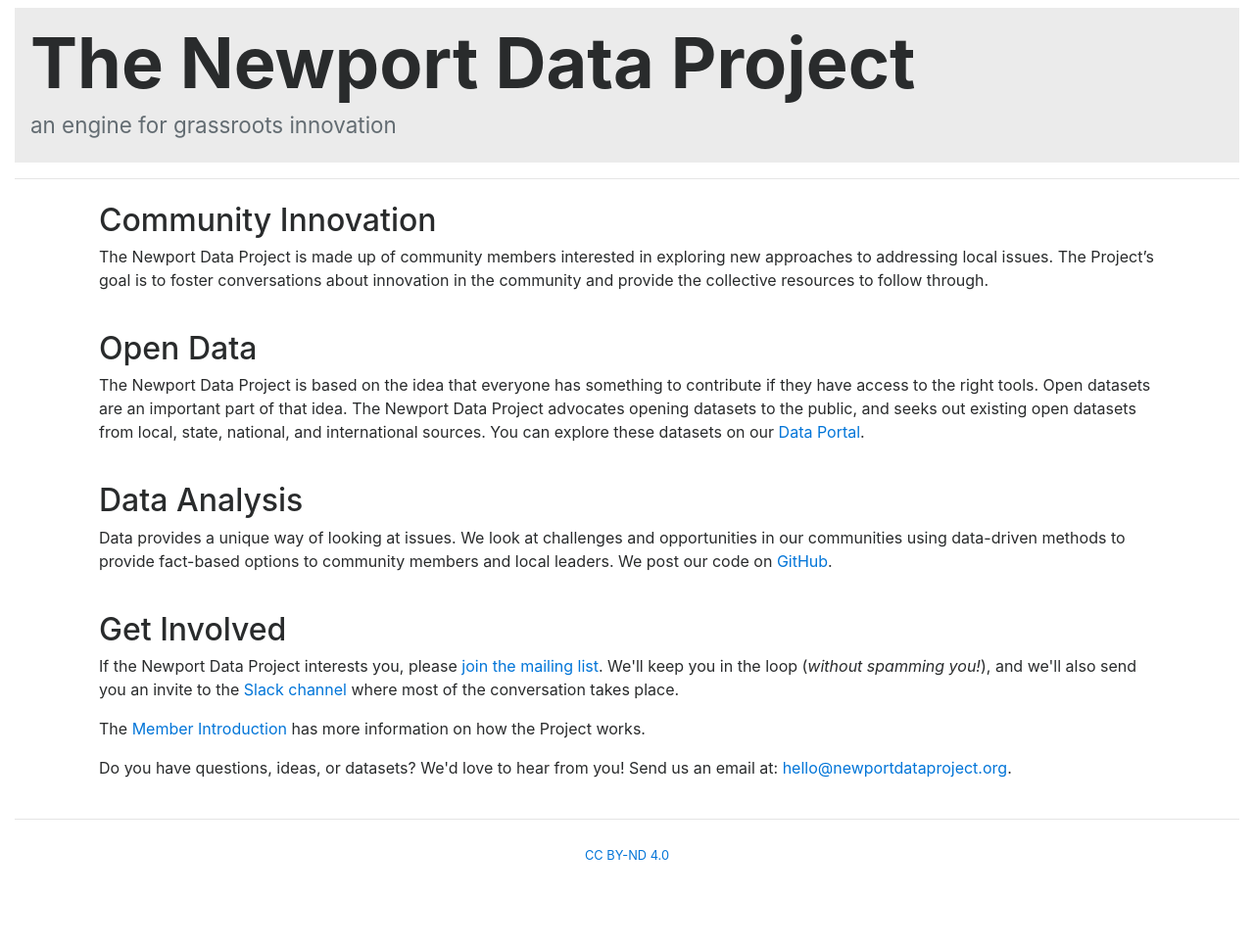
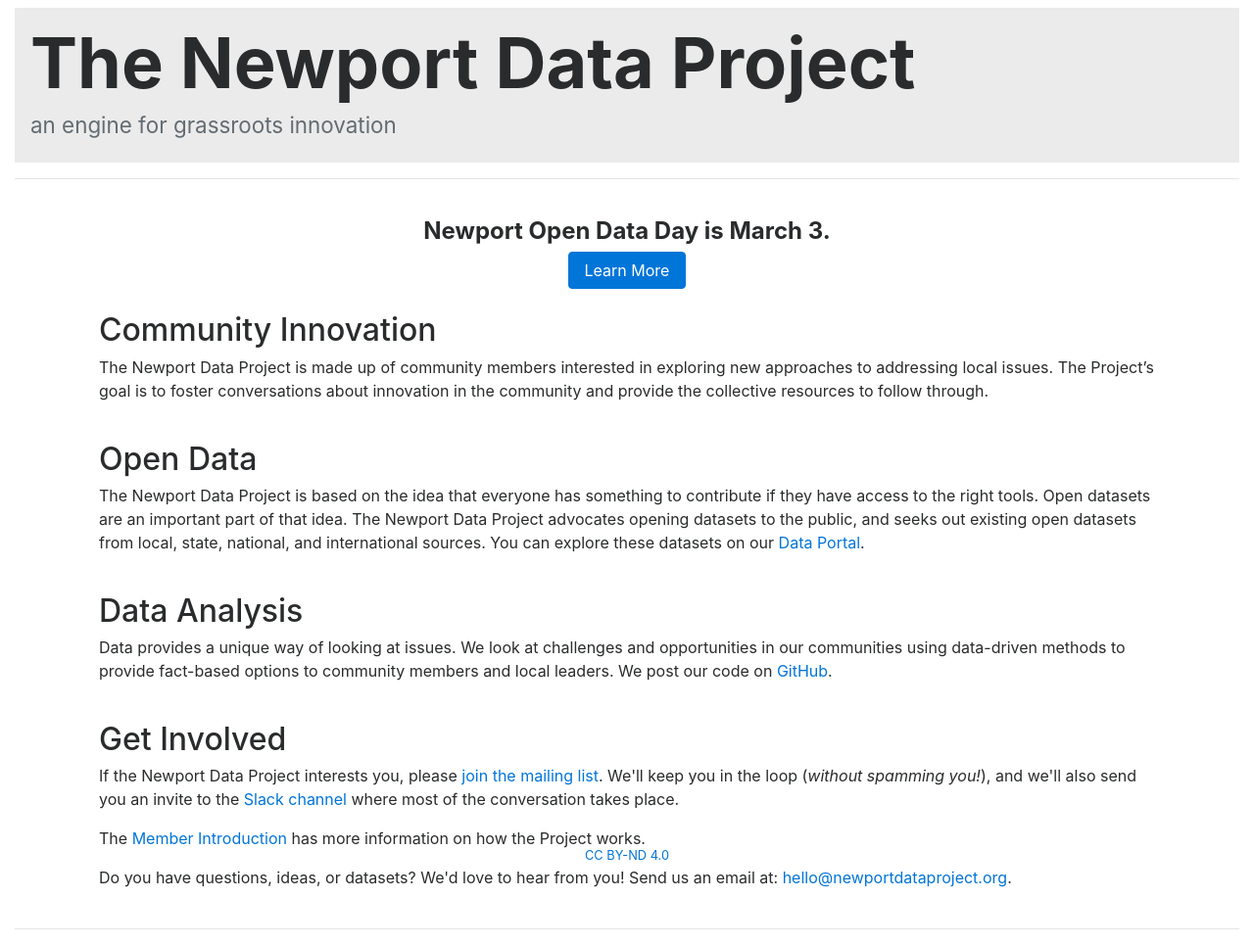
Before and after one commit to NewportDataProject/NewportDataProject.github.io, a Jekyll site: the page index.html, which Jekyll copies as it is, in a window 1280 px wide. Shown: the whole page at 98% size. Built offline with Jekyll 4.4.1, drawn with Linux system fonts in a browser that asks for light colours; nearby versions of some CDN libraries; before the commit the page ends 900 px from its top, so only the background shows below that.

Commit message:
add ODD button

```diff
--- a/index.html
+++ b/index.html
@@ -24,7 +24,12 @@ simple, but the site could use some more interesting visuals.-->
     </div>
     <hr>
     <div class="container">
-
+        <div class="" style="padding:8px;">
+            <div class="pt-3 align-items-center text-center">
+                <h4 class="font-weight-bold">Newport Open Data Day is March 3.</h4>
+                <a class="btn btn-primary" href="https://attending.io/events/newport-open-data-day" target="_blank">Learn More</a>
+            </div>
+        </div>
       <div class="p-2 m-2">
           <h2>Community Innovation</h2>
           <p>The Newport Data Project is made up of community members interested in exploring new approaches to
```
